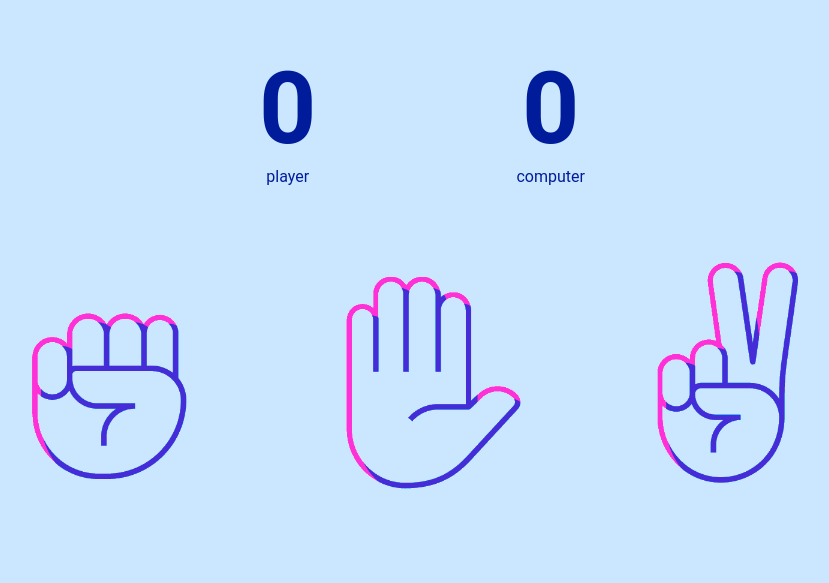
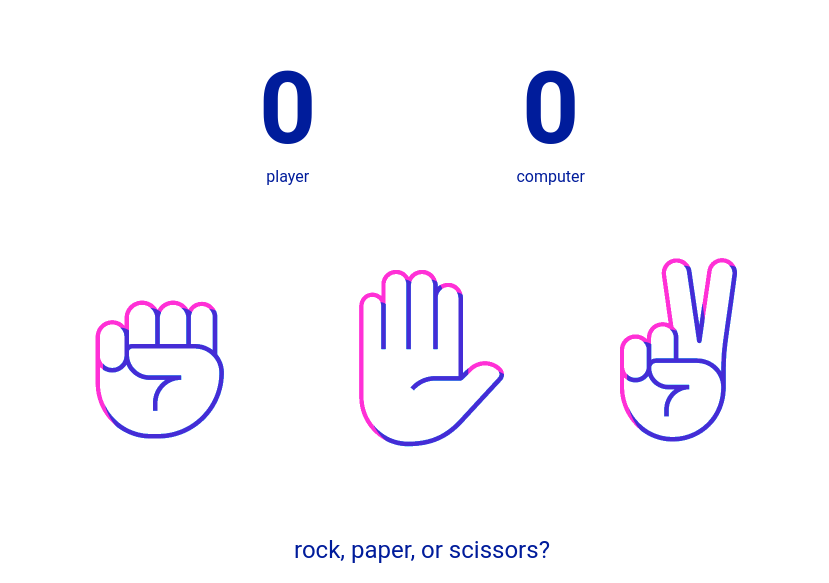
Before and after one commit to saidwrick/rock-paper-scissors, a plain HTML site: page index.html in a window 1280 px wide. Shown: the top 583 px of the page, without its empty margins (218-1047 px from the left). Drawn offline with Linux system fonts and the light colour scheme.

Commit message:
forgot to update

```diff
--- a/style.css
+++ b/style.css
@@ -5,9 +5,10 @@ body {
 
 .container{
     height: 100vh;
-    background-color:rgb(202, 231, 255);
+    background-color:rgb(255, 255, 255);
     display: flex;
     flex-direction: column;
+    overflow: hidden;
 }
 
 .scoreboard{
@@ -41,7 +42,8 @@ img{
     flex: 1 1 50%;
     min-width: 0;
     max-height: 300px;
-    max-width: 300px;
+    max-width: 250px;
+    cursor: pointer;
 }
 
 img:hover{
@@ -51,7 +53,7 @@ img:hover{
 .round-winner-display{
     flex: 1;
     min-height: 100px;
-    font-size: 45px;
+    font-size: 24px;
     color: rgb(0, 28, 155);
     text-align: center;
     margin-top: 50px;
```
